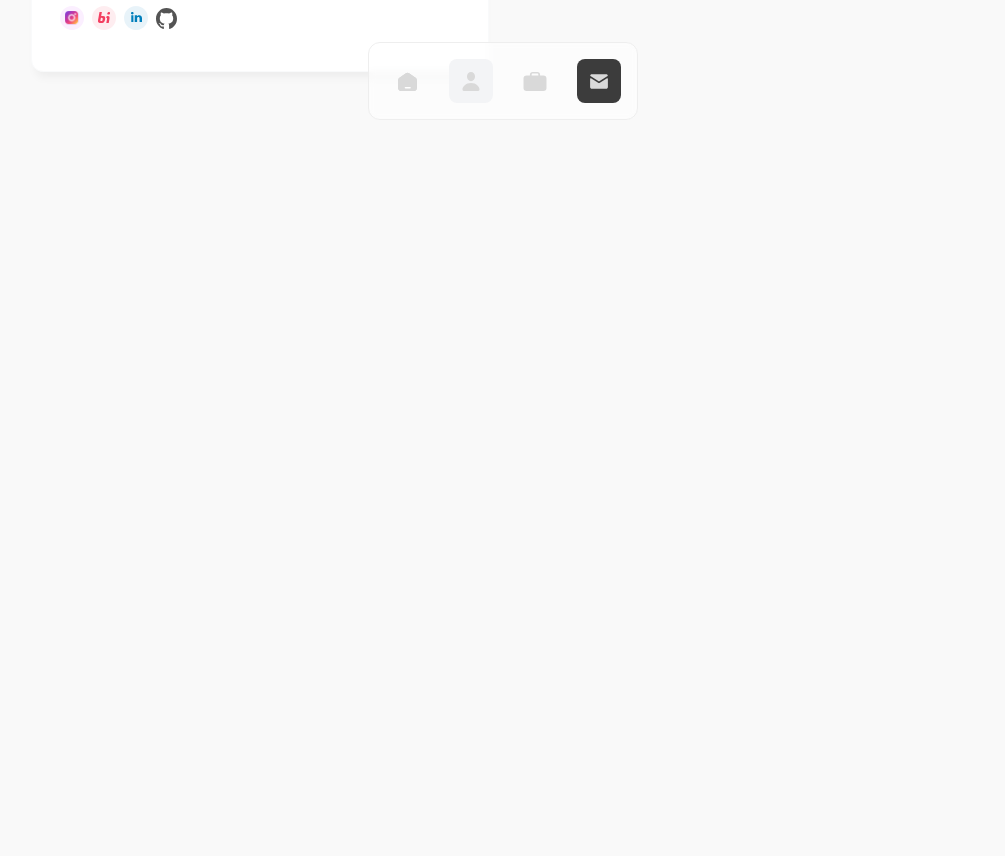
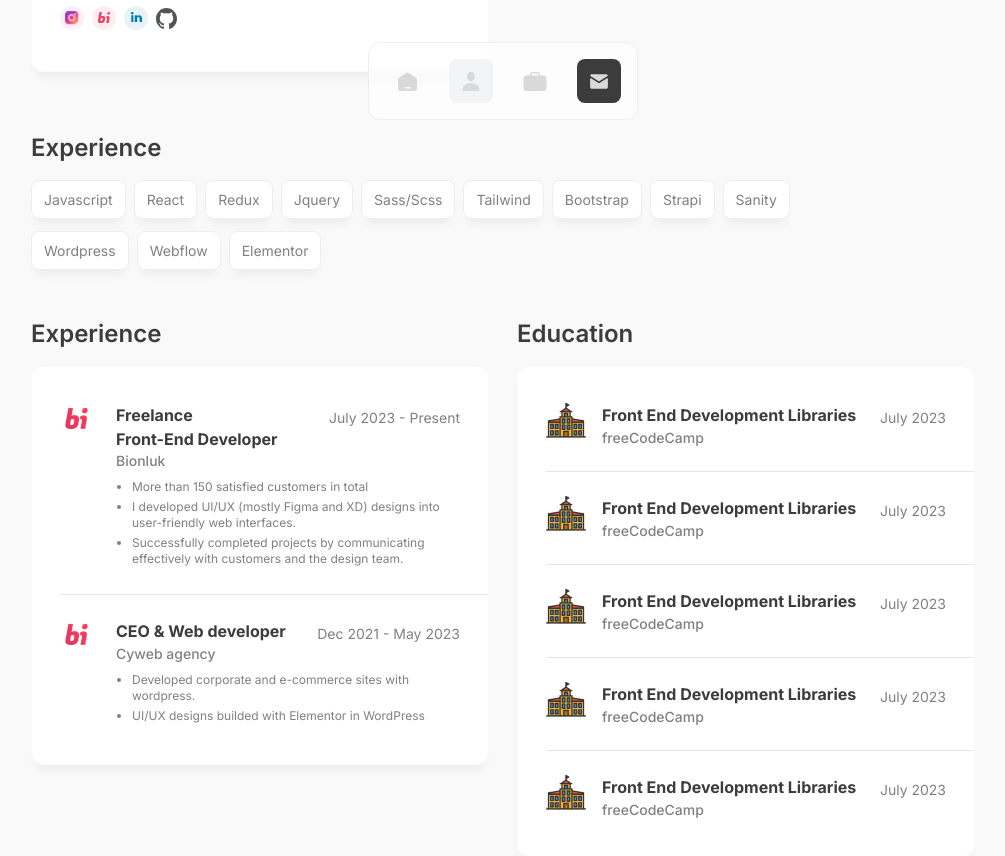
Before and after one commit to Huseyn-Ismayilov/personal-website, a React (Vite) app: page /About in a window 1280 px wide. Shown: the part 640-1496 px from the top of the page, without its empty margins (137-1142 px from the left). Before the commit the page ends 800 px from the top, so only its background shows below. Built offline with nearby package versions, Linux system fonts and the light colour scheme.

Commit message:
added blocks to profile page

```diff
--- /dev/null
+++ b/src/components/Education.jsx
@@ -0,0 +1,42 @@
+import Cart from "./ListItem";
+import Block from "./Block";
+import image from '../assets/school.png'
+
+// Images
+
+export default function Education() {
+    return (
+        <Block>
+            <Cart
+                title="Front End Development Libraries"
+                date="July 2023"
+                corporate="freeCodeCamp"
+                image={image}
+            />
+            <Cart
+                title="Front End Development Libraries"
+                date="July 2023"
+                corporate="freeCodeCamp"
+                image={image}
+            />
+            <Cart
+                title="Front End Development Libraries"
+                date="July 2023"
+                corporate="freeCodeCamp"
+                image={image}
+            />
+            <Cart
+                title="Front End Development Libraries"
+                date="July 2023"
+                corporate="freeCodeCamp"
+                image={image}
+            />
+            <Cart
+                title="Front End Development Libraries"
+                date="July 2023"
+                corporate="freeCodeCamp"
+                image={image}
+            />
+        </Block>
+    )
+}
--- /dev/null
+++ b/src/components/Experience.jsx
@@ -0,0 +1,35 @@
+import Cart from "./ListItem";
+import Block from "./Block";
+import image from '../assets/bionluk.png'
+
+// Images
+
+
+
+export default function Experience() {
+    return (
+        <Block>
+            <Cart
+                title={"Freelance \nFront-End Developer"}
+                date="July 2023 - Present"
+                corporate="Bionluk"
+                image={image}
+                accomplishments={[
+                    "More than 150 satisfied customers in total",
+                    "I developed UI/UX (mostly Figma and XD) designs into user-friendly web interfaces.",
+                    "Successfully completed projects by communicating effectively with customers and the design team."]
+                }
+            />
+            <Cart
+                title="CEO & Web developer"
+                date="Dec 2021  -  May 2023"
+                corporate="Cyweb agency"
+                image={image}
+                accomplishments={[
+                    "Developed corporate and e-commerce sites with wordpress.",
+                    "UI/UX designs builded with Elementor in WordPress"
+                ]}
+            />
+        </Block>
+    )
+}
--- a/src/components/ListItem.jsx
+++ b/src/components/ListItem.jsx
@@ -5,13 +5,28 @@ export default function ListItem(props) {
                 <img src={props.image} alt="" />
             </div>
             <div className="grow">
-                <div className="flex items-center justify-between">
-                    <h3 className="text-base font-bold">{props.title}</h3>
-                    <span className="text-gray-400">{props.date}</span>
+                <div className="flex justify-between">
+                    <h3 className="text-base font-bold whitespace-pre-wrap">{props.title}</h3>
+                    <span className="block text-gray-400 whitespace-nowrap mt-1">{props.date}</span>
                 </div>
                 <h5 className="text-sm text-gray-400 font-medium">{props.corporate}</h5>
+
+                {props.accomplishments &&
+                    <ul className="list-disc ps-4 mt-2">
+                        {props.accomplishments.map((item, index) => (
+                            <li
+                                key={index}
+                                className="text-gray-400 text-xs pb-1"
+                            >
+                                {item}
+                            </li>
+                        ))}
+                    </ul>
+
+                }
+
             </div>
-            <div className="line absolute left-0 -right-[100px] bottom-0 h-[1px] border-b border-b-gray-200"></div>
-        </div>
+            <div className="line absolute left-0 -right-[100px] bottom-0 h-[1px] border-b border-gray-200"></div>
+        </div >
     )
 }
--- a/src/components/SkillsList.jsx
+++ b/src/components/SkillsList.jsx
@@ -14,7 +14,7 @@ const list = [
 ]
 export default function SkillList() {
     return (
-        <ul className="flex flex-wrap gap-x-2 gap-y-3">
+        <ul className="flex flex-wrap gap-x-2 gap-y-3 max-w-[800px]">
             {
                 list.map((item, index) => (
                     <li
--- a/src/layout/NavBar/NavBar.jsx
+++ b/src/layout/NavBar/NavBar.jsx
@@ -20,7 +20,7 @@ const LinkItems = [
 export default function NavBar() {
     return (
         <div className="fixed bottom-10 left-1/2 -translate-x-[50%]">
-            <div className="flex items-center gap-5 p-4 border border-gray-300 rounded-xl backdrop-blur-sm bg-white/50">
+            <div className="flex items-center gap-5 p-4 border border-gray-300 rounded-xl backdrop-blur-sm bg-white/60">
                 {LinkItems.map((item, index) => (
                     <NavLink
                         key={index}
--- a/src/pages/About.jsx
+++ b/src/pages/About.jsx
@@ -2,10 +2,14 @@ import MyStory from "../components/MyStory"
 import BlockTitle from "../components/BlockTitle"
 import Certificates from "../components/Certificates"
 import Follow from "../components/Follow"
+import SkillList from "../components/SkillsList"
+import Experience from "../components/Experience"
+import Education from "../components/Education"
 
 export default function About() {
     return (
-        <section>
+        <>
+            <section className="mb-8">
                 <div className="md:container mx-auto">
                     <div className="flex space-x-7">
                         <div className="w-1/2">
@@ -22,8 +26,34 @@ export default function About() {
                             <Certificates />
                         </div>
                     </div>
-
                 </div>
             </section>
+            <section className="mb-12">
+                <div className="md:container mx-auto">
+                    <BlockTitle
+                        title="Experience"
+                    />
+                    <SkillList />
+                </div>
+            </section>
+            <section className="mb-8">
+                <div className="md:container mx-auto">
+                    <div className="flex space-x-7">
+                        <div className="w-1/2">
+                            <BlockTitle
+                                title="Experience"
+                            />
+                            <Experience />
+                        </div>
+                        <div className="w-1/2">
+                            <BlockTitle
+                                title="Education"
+                            />
+                            <Education />
+                        </div>
+                    </div>
+                </div>
+            </section>
+        </>
     )
 }
--- a/src/pages/Home.jsx
+++ b/src/pages/Home.jsx
@@ -12,7 +12,7 @@ export default function Home() {
                     <Profile />
                 </div>
             </section>
-            <section className="mb-14">
+            <section>
                 <div className="container mx-auto">
                     <BlockTitle title="About me" />
                     <div className="md:flex md:space-x-7">
--- a/src/style.css
+++ b/src/style.css
@@ -664,6 +664,26 @@ body {
   margin-bottom: 1.75rem;
 }
 
+.mb-8{
+  margin-bottom: 2rem;
+}
+
+.mt-2{
+  margin-top: 0.5rem;
+}
+
+.mt-1{
+  margin-top: 0.25rem;
+}
+
+.mb-10{
+  margin-bottom: 2.5rem;
+}
+
+.mb-12{
+  margin-bottom: 3rem;
+}
+
 .line-clamp-5{
   overflow: hidden;
   display: -webkit-box;
@@ -719,6 +739,10 @@ body {
   height: 75px;
 }
 
+.w-1\/2{
+  width: 50%;
+}
+
 .w-10{
   width: 2.5rem;
 }
@@ -729,14 +753,6 @@ body {
 
 .w-3{
   width: 0.75rem;
-}
-
-.w-\[45\%\]{
-  width: 45%;
-}
-
-.w-\[55\%\]{
-  width: 55%;
 }
 
 .w-\[60px\]{
@@ -751,12 +767,8 @@ body {
   width: 100%;
 }
 
-.w-\[50\%\]{
-  width: 50%;
-}
-
-.w-1\/2{
-  width: 50%;
+.max-w-\[800px\]{
+  max-width: 800px;
 }
 
 .shrink-0{
@@ -779,6 +791,10 @@ body {
 
 .transform{
   transform: translate(var(--tw-translate-x), var(--tw-translate-y)) rotate(var(--tw-rotate)) skewX(var(--tw-skew-x)) skewY(var(--tw-skew-y)) scaleX(var(--tw-scale-x)) scaleY(var(--tw-scale-y));
+}
+
+.list-disc{
+  list-style-type: disc;
 }
 
 .flex-wrap{
@@ -818,12 +834,6 @@ body {
   row-gap: 0.75rem;
 }
 
-.space-x-8 > :not([hidden]) ~ :not([hidden]){
-  --tw-space-x-reverse: 0;
-  margin-right: calc(2rem * var(--tw-space-x-reverse));
-  margin-left: calc(2rem * calc(1 - var(--tw-space-x-reverse)));
-}
-
 .space-x-7 > :not([hidden]) ~ :not([hidden]){
   --tw-space-x-reverse: 0;
   margin-right: calc(1.75rem * var(--tw-space-x-reverse));
@@ -832,6 +842,14 @@ body {
 
 .overflow-hidden{
   overflow: hidden;
+}
+
+.whitespace-nowrap{
+  white-space: nowrap;
+}
+
+.whitespace-pre-wrap{
+  white-space: pre-wrap;
 }
 
 .rounded-full{
@@ -852,10 +870,6 @@ body {
 
 .border-4{
   border-width: 4px;
-}
-
-.border-b-0{
-  border-bottom-width: 0px;
 }
 
 .border-b{
@@ -886,19 +900,9 @@ body {
   border-color: rgb(255 255 255 / var(--tw-border-opacity));
 }
 
-.border-b-gray-200{
-  --tw-border-opacity: 1;
-  border-bottom-color: rgb(229 231 235 / var(--tw-border-opacity));
-}
-
 .bg-gray-100{
   --tw-bg-opacity: 1;
   background-color: rgb(243 244 246 / var(--tw-bg-opacity));
-}
-
-.bg-gray-300{
-  --tw-bg-opacity: 1;
-  background-color: rgb(238 238 238 / var(--tw-bg-opacity));
 }
 
 .bg-gray-500{
@@ -916,8 +920,8 @@ body {
   background-color: rgb(255 255 255 / var(--tw-bg-opacity));
 }
 
-.bg-white\/50{
-  background-color: rgb(255 255 255 / 0.5);
+.bg-white\/60{
+  background-color: rgb(255 255 255 / 0.6);
 }
 
 .bg-opacity-95{
@@ -958,6 +962,11 @@ body {
   padding-bottom: 2.25rem;
 }
 
+.py-1{
+  padding-top: 0.25rem;
+  padding-bottom: 0.25rem;
+}
+
 .pb-8{
   padding-bottom: 2rem;
 }
@@ -968,6 +977,18 @@ body {
 
 .pt-11{
   padding-top: 2.75rem;
+}
+
+.ps-5{
+  padding-inline-start: 1.25rem;
+}
+
+.ps-4{
+  padding-inline-start: 1rem;
+}
+
+.pb-1{
+  padding-bottom: 0.25rem;
 }
 
 .text-center{
@@ -992,6 +1013,11 @@ body {
 .text-sm{
   font-size: 0.875rem;
   line-height: 1.25rem;
+}
+
+.text-xs{
+  font-size: 0.75rem;
+  line-height: 1rem;
 }
 
 .font-bold{
@@ -1123,6 +1149,10 @@ body {
   }
 }
 
+body {
+  padding-bottom: 150px;
+}
+
 .attbc0:not(:last-child) {
   padding-bottom: 24px;
   margin-bottom: 24px;
--- a/tailwind.css
+++ b/tailwind.css
@@ -14,6 +14,9 @@
         background-color: #F9F9F9;
     }
 }
+body {
+    padding-bottom: 150px;
+}
 .attbc0:not(:last-child) {
     padding-bottom: 24px;
     margin-bottom: 24px;
```
Also changed, not shown: src/assets/bionluk.png (added), src/assets/school.png (added). Lines whose indentation alone changed are shown as unchanged.
